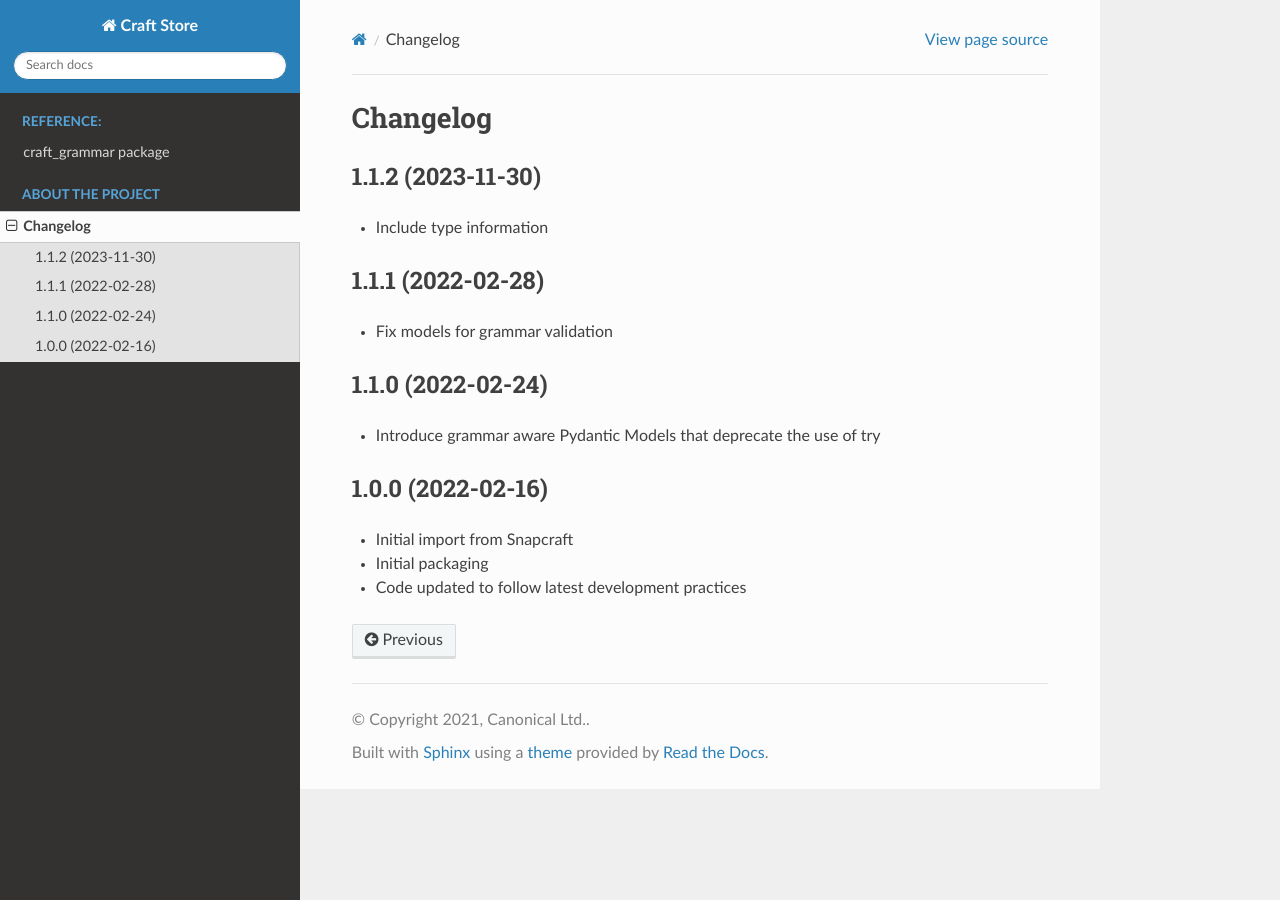
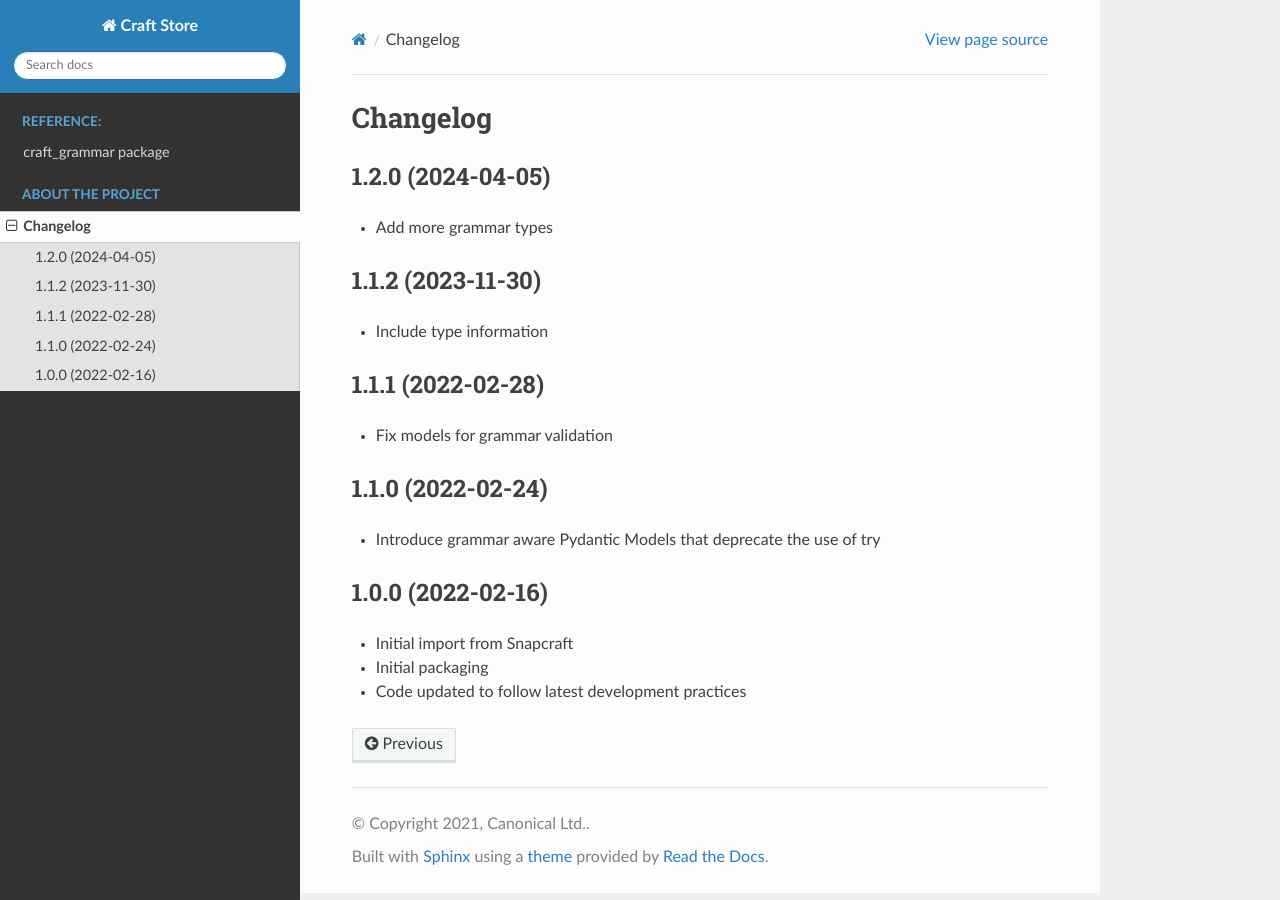
Before and after one commit to canonical/craft-grammar, a Sphinx documentation site: the page built from docs/changelog.rst, in a window 1280 px wide. Built offline with Sphinx 7.4.7 and the Read the Docs theme 2.0.0, drawn with Linux system fonts in a browser that asks for light colours.

Commit message:
Release 1.2.0 (#18)
* docs: update changelog
* Bump version: 1.1.2 → 1.2.0

Signed-off-by: Claudio Matsuoka <claudio.matsuoka@canonical.com>

```diff
--- a/craft_grammar/__init__.py
+++ b/craft_grammar/__init__.py
@@ -17,7 +17,7 @@
 
 """Enhance part definitions with advanced grammar."""
 
-__version__ = "1.1.2"
+__version__ = "1.2.0"
 
 
 from . import errors
--- a/docs/changelog.rst
+++ b/docs/changelog.rst
@@ -1,6 +1,11 @@
 *********
 Changelog
 *********
+
+1.2.0 (2024-04-05)
+------------------
+
+- Add more grammar types
 
 1.1.2 (2023-11-30)
 ------------------
```
Also changed, not shown: .bumpversion.cfg.
